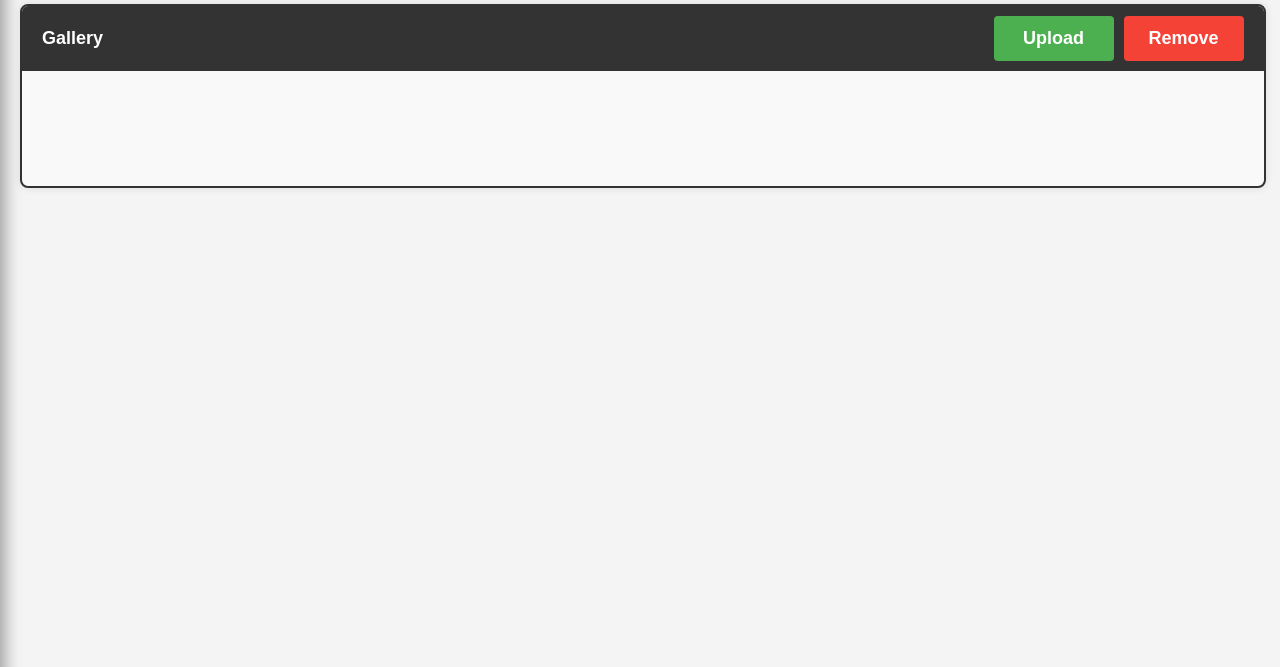
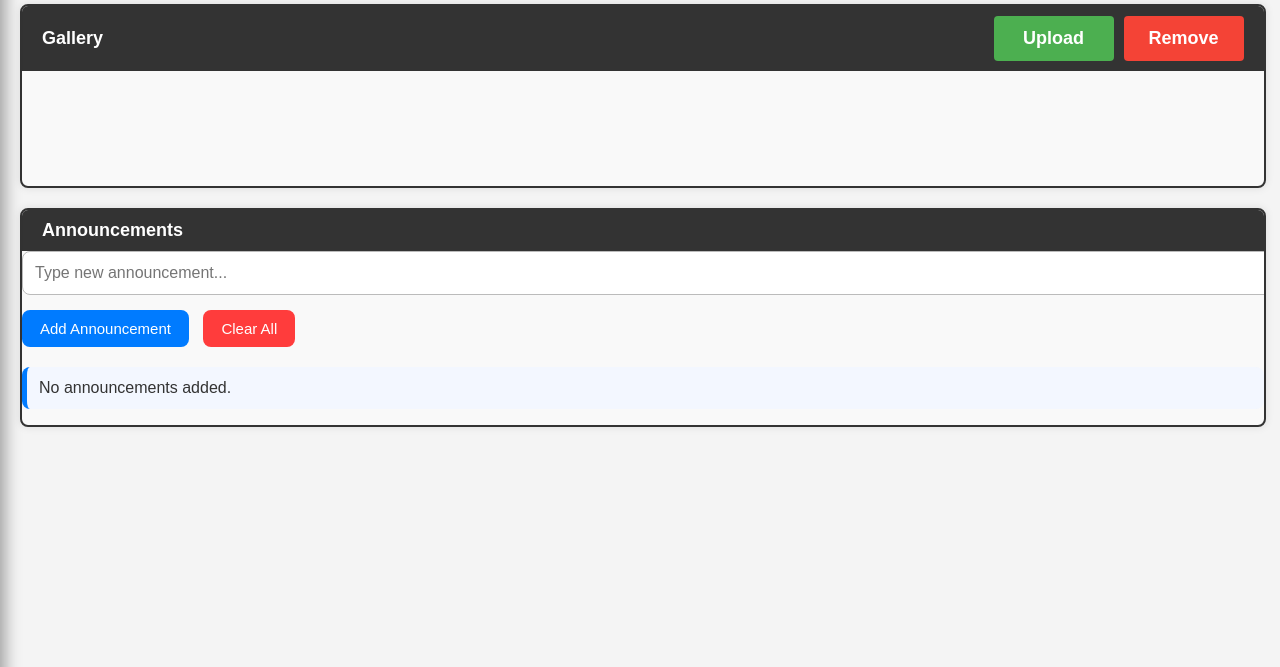
Before and after one commit to JDXing/project, a Flask app: page /admin in a window 1280 px wide. Shown: the part 196-863 px from the top of the page. Run offline with Flask 3, Linux system fonts and the light colour scheme; the visitor is signed in with stand-in values (Sample User, id 1).

Commit message:
devito's 17th commit

```diff
--- a/Templates/admin.html
+++ b/Templates/admin.html
@@ -64,6 +64,74 @@
         </div>
 
     </div>
+    <div class="admin-box">
+        <div class="gallery-bar">
+            <div class="title">Announcements</div>
+            </div>
+            <input type="text" id="newAnnouncement" placeholder="Type new announcement...">
+            <button class="add-btn" onclick="addAnnouncement()">Add Announcement</button>
+            <button class="clear-btn" onclick="clearAnnouncements()">Clear All</button>
+
+            <ul id="adminList"></ul>
+
+        </div>
+    </div>
+
+    <script>
+        // Load existing announcements
+        let items = JSON.parse(localStorage.getItem("announcements")) || [];
+        let adminList = document.getElementById("adminList");
+
+        function showAnnouncements() {
+            adminList.innerHTML = "";
+
+            if (items.length === 0) {
+                adminList.innerHTML = "<li>No announcements added.</li>";
+                return;
+            }
+
+            items.forEach((text, index) => {
+                let li = document.createElement("li");
+                li.innerHTML = `${text}
+                <button class="delete-btn" onclick="deleteAnnouncement(${index})">Delete</button>`;
+                adminList.appendChild(li);
+            });
+        }
+
+        // Add new announcement
+        function addAnnouncement() {
+            let text = document.getElementById("newAnnouncement").value;
+
+            if (text.trim() === "") {
+                alert("Please enter an announcement!");
+                return;
+            }
+
+            items.push(text);
+            localStorage.setItem("announcements", JSON.stringify(items));
+            document.getElementById("newAnnouncement").value = "";
+            showAnnouncements();
+        }
+
+        // Delete one announcement
+        function deleteAnnouncement(i) {
+            items.splice(i, 1);
+            localStorage.setItem("announcements", JSON.stringify(items));
+            showAnnouncements();
+        }
+
+        // Clear all announcements
+        function clearAnnouncements() {
+            if (confirm("Are you sure you want to delete ALL announcements?")) {
+                items = [];
+                localStorage.setItem("announcements", JSON.stringify(items));
+                showAnnouncements();
+            }
+        }
+
+        // Load announcements at start
+        showAnnouncements();
+    </script>
 
     <!-- Hidden Remove Panel -->
     <div id="removePanel">
--- a/static/admin.css
+++ b/static/admin.css
@@ -1,6 +1,7 @@
 html {
-  scroll-behavior: smooth;
+    scroll-behavior: smooth;
 }
+
 body {
     font-family: Arial, sans-serif;
     margin: 0;
@@ -55,6 +56,7 @@ header h1 {
     border-radius: 6px;
     transition: 0.3s;
 }
+
 #menu-btn:hover {
     background: #1b263b;
 }
@@ -63,13 +65,15 @@ header h1 {
 .sidebar {
     position: fixed;
     top: 55px;
-    left: -240px; /* hidden initially */
+    left: -240px;
+    /* hidden initially */
     width: 240px;
     height: 100vh;
-    background: #004d99; /* match topbar */
+    background: #004d99;
+    /* match topbar */
     padding-top: 20px;
     transition: 0.4s ease;
-    box-shadow: 5px 0 15px rgba(0,0,0,0.35);
+    box-shadow: 5px 0 15px rgba(0, 0, 0, 0.35);
     z-index: 15;
 }
 
@@ -120,15 +124,73 @@ header h1 {
 .page-section {
     display: none;
 }
+
 .page-section.active-section {
     display: block;
     animation: fadeIn 0.4s;
 }
 
 @keyframes fadeIn {
-    from {opacity:0; transform:translateY(7px);}
-    to {opacity:1; transform:translateY(0);}
+    from {
+        opacity: 0;
+        transform: translateY(7px);
+    }
+
+    to {
+        opacity: 1;
+        transform: translateY(0);
+    }
 }
+
+input {
+    width: 100%;
+    padding: 12px;
+    border-radius: 8px;
+    border: 1px solid #bbb;
+    margin-bottom: 15px;
+    font-size: 16px;
+}
+
+button {
+    padding: 10px 18px;
+    margin-right: 10px;
+    border: none;
+    border-radius: 8px;
+    cursor: pointer;
+    font-size: 15px;
+}
+
+.add-btn {
+    background: #007bff;
+    color: white;
+}
+
+.clear-btn {
+    background: #ff3c3c;
+    color: white;
+}
+
+.delete-btn {
+    background: #ff9800;
+    color: white;
+}
+
+ul {
+    list-style: none;
+    padding: 0;
+    margin-top: 20px;
+}
+
+li {
+    background: #f3f7ff;
+    margin: 8px 0;
+    padding: 12px;
+    border-radius: 8px;
+    border-left: 5px solid #007bff;
+    display: flex;
+    justify-content: space-between;
+}
+
 
 .btn {
     width: 120px;
```
Also changed, not shown: Templates/index.html (+24 -1 lines), static/school.css (+47 -0 lines).
